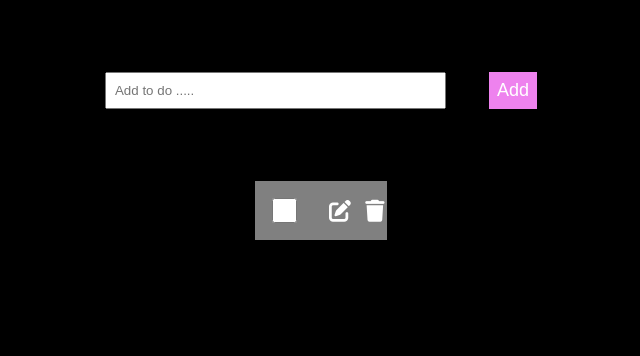
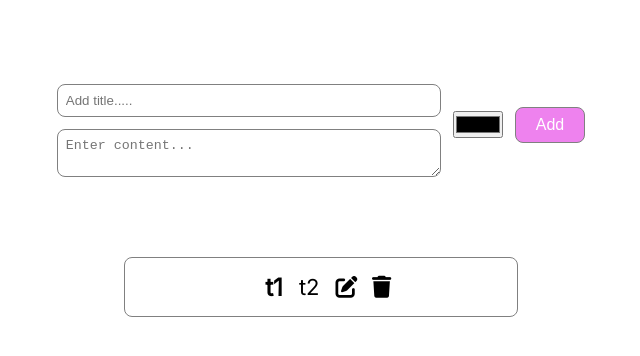
Before and after one commit to abhishekbadole8/keep_clone, a React (Create React App) app: page / in a window 1280 px wide. Both pictures are taken after a click on the button "Add". Shown: the top 356 px of the page, without its empty margins (319-959 px from the left). Built offline with nearby package versions, Linux system fonts and the light colour scheme.

Commit message:
clone ready

```diff
--- a/src/components/Todo.jsx
+++ b/src/components/Todo.jsx
@@ -1,24 +1,41 @@
 import "../styles.css"
 
-function Todo({ todos, editTodo, setEditTodo, handleEdit, handleDelete, handleUpdate, handleComplete, setInputValue, inputValue }) {
+function Todo({ todos, editTodo, setEditTodo, handleEdit, handleDelete, handleUpdate, handleColor, setInputContent, setInputTitle, inputTitle, inputContent }) {
 
     return (
         <>
             {todos.map((todo) => {
 
-                const { id, content, isEditing, isCompleted } = todo
+                const { id, title, content, isEditing, color } = todo
 
                 return (
-                    <div className={`${'todo'} ${isCompleted ? "complete" : ""}`} key={id}>
+                    <div className='todo' style={{ backgroundColor: color }} key={id}>
 
                         <div className="todo-content">
+                            {/* Add title input */}
+                            {editTodo.id === id && editTodo.isEditing ? (
+                                <input
+                                    type="text"
+                                    className="todo-input-title"
+                                    value={inputTitle}
+                                    onChange={(e) => setInputTitle(e.target.value)}
+                                    placeholder="Enter title"
+                                />
+                            ) : (
+                                <h2 className="todo-title">{title}</h2>
+                            )}
 
-                            <input type="checkbox" className="todo-complete" onClick={() => handleComplete(id)} />
-
-                            {editTodo.id == id && editTodo.isEditing ?
-                                <input type="text" className="todo-input-edit" value={inputValue} onChange={(e) => setInputValue(e.target.value)} /> :
-                                // <input type="text"  value= />
-                                <p className="todo-input">{content}</p>}
+                            {/* Add content input */}
+                            {editTodo.id === id && editTodo.isEditing ? (
+                                <textarea
+                                    className="todo-input-edit"
+                                    value={inputContent}
+                                    onChange={(e) => setInputContent(e.target.value)}
+                                    placeholder="Enter content"
+                                />
+                            ) : (
+                                <p className="todo-input">{content}</p>
+                            )}
                         </div>
 
                         <div className="buttons">
--- a/src/components/TodoWrapper.jsx
+++ b/src/components/TodoWrapper.jsx
@@ -5,35 +5,43 @@ import { v4 as uuidv4 } from "uuid"
 uuidv4()
 
 function TodoWrapper() {
-    const [inputValue, setInputValue] = useState('')
+    const [inputTitle, setInputTitle] = useState('t1');
+    const [inputContent, setInputContent] = useState('t2');
+    const [selectedColor, setSelectedColor] = useState('#fff');
     const [todos, setTodos] = useState([])
     const [editTodo, setEditTodo] = useState({})
 
     function handleSubmit(e) {
         e.preventDefault()
         setTodos((prevTodo) => [
-            ...prevTodo, { id: uuidv4(), content: inputValue, isEditing: false, isCompleted: false }
+            ...prevTodo, { id: uuidv4(), title: inputTitle, content: inputContent, isEditing: false, color: selectedColor }
         ])
-        setInputValue('')
+        setInputTitle('');
+        setInputContent('')
     }
 
     function handleEdit(selectedTodo) {
         setEditTodo({ ...selectedTodo, isEditing: !selectedTodo.isEditing })
-        setInputValue(selectedTodo.content)
+        setInputTitle(selectedTodo.title);
+        setInputContent(selectedTodo.content)
+        setSelectedColor(selectedTodo.color);
     }
 
     function handleUpdate(id) {
-        const new_content = inputValue
+        const new_content = inputContent
         setTodos((prevTodo) =>
             prevTodo.map((todo) =>
-                todo.id == id ? { ...todo, content: new_content, isEditing: false } : todo
+                todo.id == id ? { ...todo, title: inputTitle, content: new_content, isEditing: false, color: selectedColor } : todo
             ))
         setEditTodo({})
-        setInputValue('')
+        setInputTitle('');
+        setInputContent('')
     }
 
-    function handleComplete(id) {
-        setTodos((prevTodo) => prevTodo.map((todo) => todo.id == id ? { ...todo, isCompleted: !todo.isCompleted } : todo))
+    function handleColor(id, color) {
+        setTodos((prevTodo) =>
+            prevTodo.map((todo) => (todo.id === id ? { ...todo, color: color } : todo))
+        );
     }
 
     function handleDelete(id) {
@@ -44,17 +52,33 @@ function TodoWrapper() {
         <>
             <div className="head-container">
                 <form onSubmit={handleSubmit}>
-                    <input type="text" className="head-input" placeholder="Add to do ....." value={Object.keys(editTodo).length === 0 ? inputValue : ""} onChange={(e) => setInputValue(e.target.value)} />
-                    <button type="submit" className="add-btn">Add</button>
+                    <div>
+                        <input type="text" className="head-input" placeholder="Add title....." value={Object.keys(editTodo).length === 0 ? inputTitle : ""} onChange={(e) => setInputTitle(e.target.value)} />
+                        <textarea
+                            className="content-input"
+                            placeholder="Enter content..."
+                            value={Object.keys(editTodo).length === 0 ? inputContent : ""}
+                            onChange={(e) => setInputContent(e.target.value)}
+                        ></textarea>                    </div>
+                    <input
+                        type="color"
+                        value={selectedColor}
+                        onChange={(e) => setSelectedColor(e.target.value)}
+                        className="color-input"
+                    />
+                    <button type="submit" className="add-btn" disabled={!inputContent && !inputTitle}>Add</button>
                 </form>
             </div>
 
-            <div className="todo-container">
+            {todos &&
+                <div className="todo-container">
 
-                < Todo todos={todos} editTodo={editTodo} setEditTodo={setEditTodo} handleEdit={handleEdit} inputValue={inputValue}
-                    setInputValue={setInputValue} handleDelete={handleDelete} handleUpdate={handleUpdate} handleComplete={handleComplete} />
+                    < Todo todos={todos} editTodo={editTodo} setEditTodo={setEditTodo} handleEdit={handleEdit} inputContent={inputContent}
+                        setInputContent={setInputContent} handleDelete={handleDelete} handleUpdate={handleUpdate} handleColor={handleColor}
+                        inputTitle={inputTitle} setInputTitle={setInputTitle} />
 
-            </div>
+                </div>
+            }
         </>
     )
 }
--- a/src/styles.css
+++ b/src/styles.css
@@ -7,7 +7,7 @@
 .App {
     width: 100vw;
     height: 100vh;
-    background-color: #000;
+    background-color: #fff;
     display: flex;
     flex-direction: column;
     align-items: center;
@@ -18,61 +18,83 @@
 .todo-container {
     margin-top: 5%;
     padding: .5rem;
-
 }
 
 .head-container form {
     display: flex;
-    gap: 10%;
-    font-size: 18px;
+    gap: .75rem;
+    align-items: center;
+    font-size: 1rem;
 }
 
-.head-input {
+form div {
+    display: flex;
+    flex-direction: column;
+}
+
+.head-input,
+textarea {
     width: 30vw;
+    height: auto;
     padding: .5rem;
+    border: 1px solid grey;
+    border-radius: .5rem;
+    margin-top: .75rem;
 }
 
 .add-btn {
+    cursor: pointer;
     background-color: violet;
     color: #fff;
-    font-size: 18px;
-    padding: .5rem;
-    border: none;
+    padding: .5rem 1.25rem;
+    border-radius: .5rem;
+    border: 1px solid grey;
+    font-size: 1rem;
+}
+
+.add-btn:hover {
+    color: black;
 }
 
 /* todo-container */
 .todo-container {
+    width: 32%;
+    height: auto;
     display: flex;
     flex-direction: column;
-    gap: 10%;
-    background-color: grey;
 }
 
 /* todo start here */
 .todo {
     width: 100%;
     border: 1px solid grey;
+    border-radius: .5rem;
     display: flex;
     justify-content: center;
     padding: .5rem;
     gap: .5rem;
+    margin-bottom: .5rem;
 }
 
 .todo-content {
     display: flex;
+    /* flex-direction: column; */
     align-items: center;
     gap: .5rem;
 }
 
-.todo-complete {
-    width: 25px;
-    height: 25px;
+.todo-content input {
+    width: 50%;
+}
+
+.todo-content textarea {
+    width: 50%;
 }
 
 .todo-input {
     font-size: 22px;
     padding: .5rem;
-    border: none;
+    /* border: none; */
     border-radius: 5px;
     background-color: transparent;
 }
@@ -82,7 +104,6 @@
     padding: .5rem;
     border: none;
     border-radius: 5px;
-    background-color: #fff;
 }
 
 .buttons {
@@ -93,7 +114,7 @@
 
 .buttons i {
     cursor: pointer;
-    color: #fff;
+    color: #000;
     font-size: 22px;
 }
 
@@ -105,10 +126,6 @@
     color: red;
 }
 
-.complete {
-    background: rgb(185, 211, 185);
-}
-
 .fa-upload:hover {
     color: green;
 }
```
